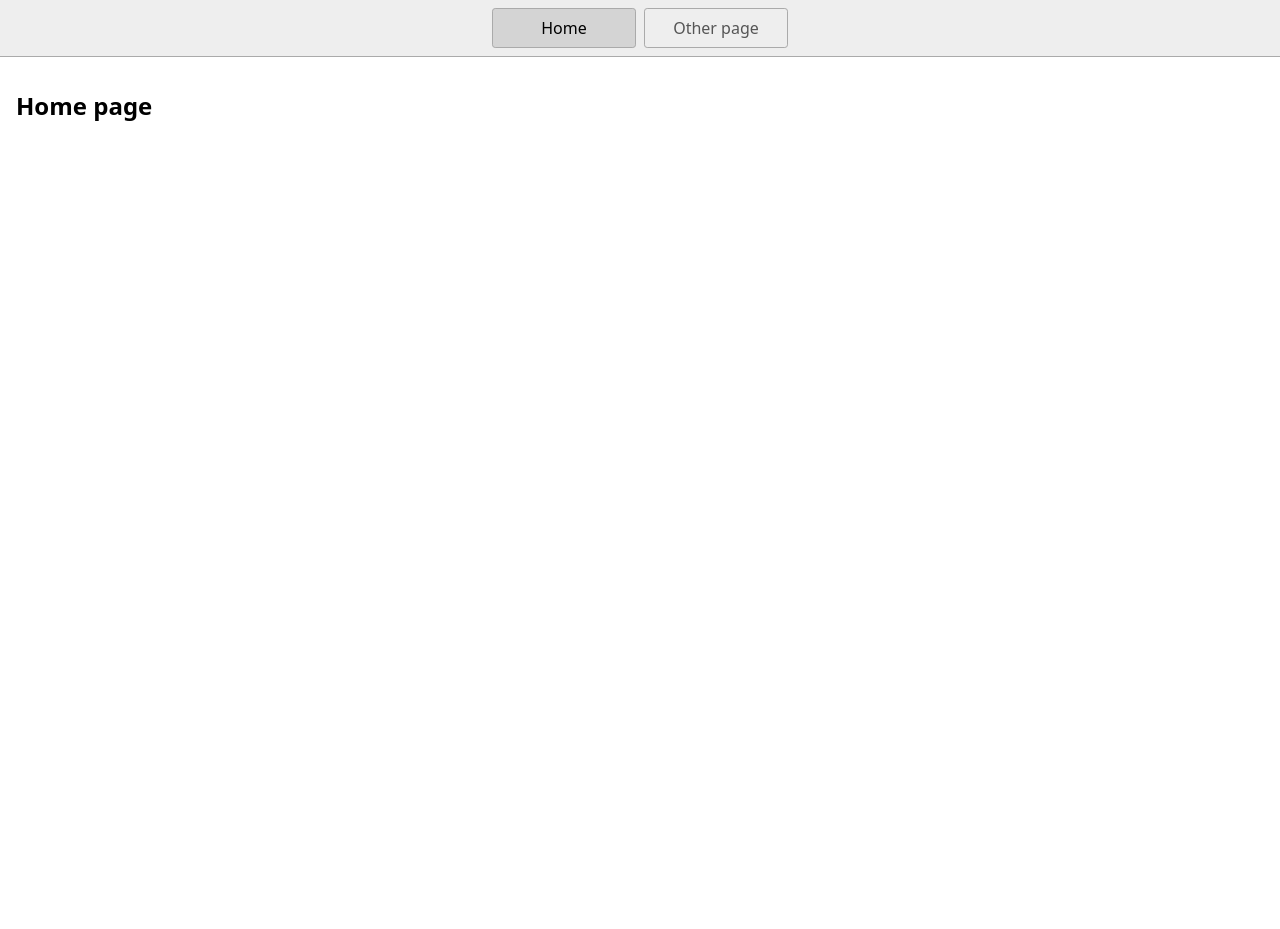
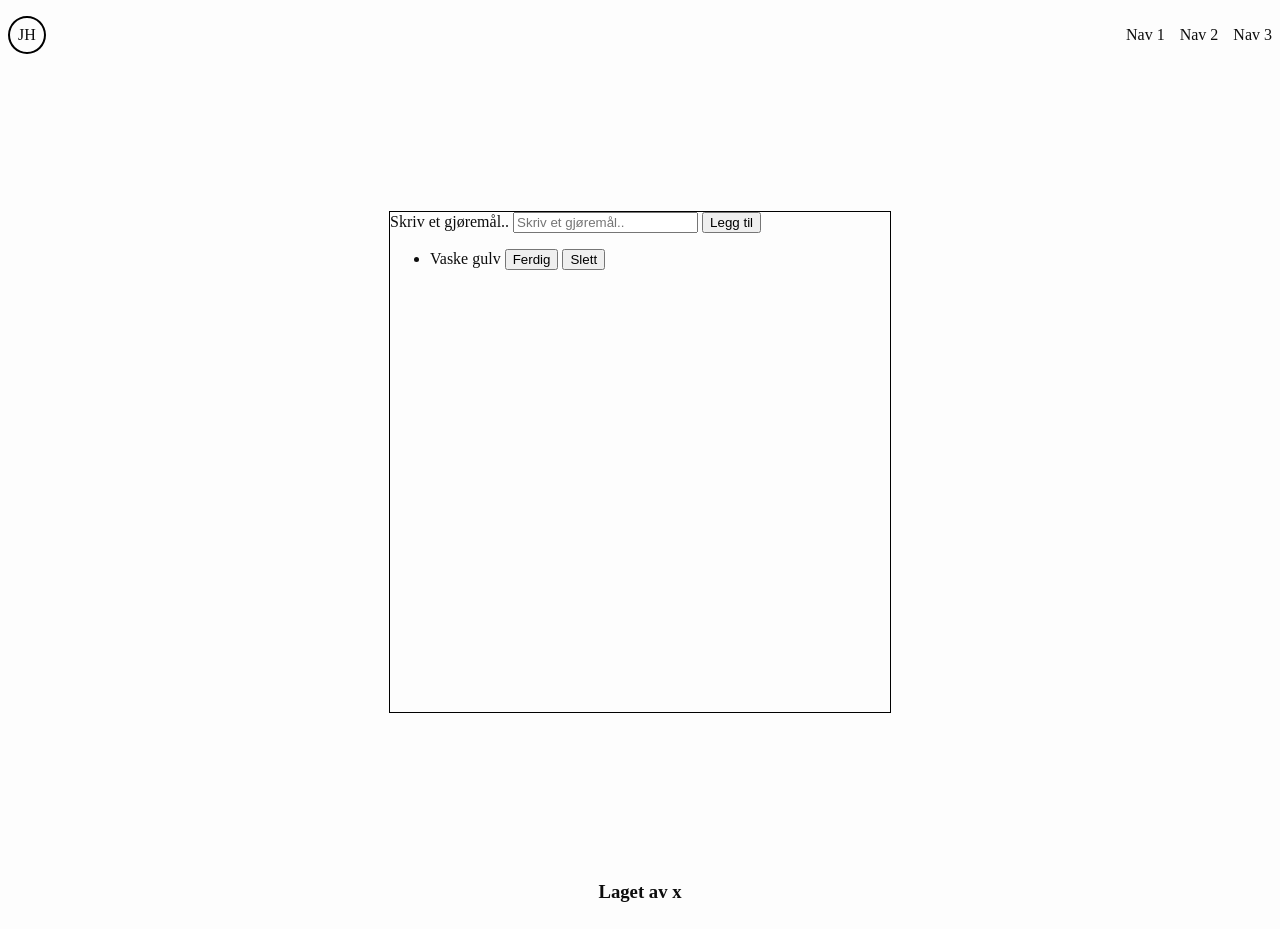
Before and after one commit to lise-charlotte/prosjekt-5, a website: page index.html in a window 1280 px wide. Before the commit the page ends 800 px from the top, so only its background shows below. Drawn offline with Linux system fonts and the light colour scheme.

Commit message:
Template for next assignment

```diff
--- a/index.html
+++ b/index.html
@@ -4,20 +4,43 @@
     <title>Home</title>
     <meta charset="UTF-8" />
     <meta name="viewport" content="width=device-width" />
-    <!--
-      Need a visual blank slate?
-      Remove all code in `styles.css`!
-    -->
+
     <link rel="stylesheet" href="styles.css" />
     <script type="module" src="script.js"></script>
   </head>
   <body>
-    <nav>
-      <a href="/" aria-current="page">Home</a>
-      <a href="/page2.html">Other page</a>
-    </nav>
+    <header>
+      <div class="headerLogo">JH</div>
+      <nav>
+        <ul class="navigationList">
+          <li>Nav 1</li>
+          <li>Nav 2</li>
+          <li>Nav 3</li>
+        </ul>
+      </nav>
+    </header>
     <main>
-      <h1>Home page</h1>
+      <section class="flexCenter">
+        <!-- Gjøremålsliste -->
+        <div class="todoApp">
+          <label for="inputField">
+            Skriv et gjøremål..
+            <input type="text" name="inputField" id="inputField" placeholder="Skriv et gjøremål..">
+          </label>
+
+          <button id="addButton">Legg til</button>
+
+          <ul id="todoList">
+            <!-- Placeholder. Innhold kommer fra JS. Blir slettet senere. -->
+            <li>Vaske gulv
+              <button>Ferdig</button> <button>Slett</button>
+            </li>
+          </ul>
+        </div>
+      </section>
     </main>
+    <footer>
+      <h3>Laget av x</h3>
+    </footer>
   </body>
 </html>
--- a/script.js
+++ b/script.js
@@ -1 +1,41 @@
-console.log('Hello!');
+// Fetching the elements from HTML
+const inputField = document.querySelector("#inputField");
+const addButton = document.querySelector("#addButton");
+const todoList = document.querySelector("#todoList");
+
+// Registers when button is clicked and activates a function.
+addButton.addEventListener("click", function (){
+    console.log("Legg til knappen er trykket!");
+
+    // Creating a variable storing the value of another variable
+    // Taking the global variable inputField and using the method .value to fetch a value stored in a new variable
+    const inputFieldValue = inputField.value;
+    console.log(inputFieldValue);
+
+    // Creates a new Element to the list with the content from input after button press.
+    const todoItem = document.createElement("li");
+    todoItem.textContent = inputFieldValue;
+    todoList.appendChild(todoItem);
+
+    // Explain what happens on the next lines
+    const finishedButton = document.createElement("button");
+    finishedButton.textContent = "Ferdig";
+    todoItem.appendChild(finishedButton);
+    finishedButton.addEventListener("click", function () {
+        console.log("Ferdig knappen er trykket!");
+
+        // Use an if/else statement here: to check if the element have this styling or not to toggle it on and off.
+        todoItem.style.textDecoration = "line-through";
+    });
+
+    // Explain what happens on the next lines
+    const removeButton = document.createElement("button");
+    removeButton.textContent = "Slett";
+    todoItem.appendChild(removeButton);
+    removeButton.addEventListener("click", function () {
+        console.log("Slett knappen er trykket!");
+
+        // Use an if/else statement here: to check if the element have the styling for finished or not before possible to delete.
+        todoItem.remove();
+    });
+});
--- a/styles.css
+++ b/styles.css
@@ -1,46 +1,52 @@
-* {
-  box-sizing: border-box;
+/* GENERAL */
+body {
+  background-color: #fdfdfd;
+  color: #0d0d0d;
 }
 
-body {
-  margin: 0;
-  font-family: system-ui, sans-serif;
-  color: black;
-  background-color: white;
+/* HEADER */
+header {
+  display: flex;
+  justify-content: space-between;
+  align-items: center;
+  padding: 8px 0;
 }
 
-nav {
-  display: flex;
-  flex-wrap: wrap;
-  align-items: center;
-  justify-content: center;
-  padding: 0.5rem;
-  gap: 0.5rem;
-  border-bottom: solid 1px #aaa;
-  background-color: #eee;
+.headerLogo {
+  padding: 8px;
+  border: 2px solid black;
+  border-radius: 50%;
 }
 
-nav a {
-  display: inline-block;
-  min-width: 9rem;
-  padding: 0.5rem;
-  border-radius: 0.2rem;
-  border: solid 1px #aaa;
-  text-align: center;
-  text-decoration: none;
-  color: #555;
+.navigationList {
+  display: flex;
+  justify-content: end;
+  gap: 15px;
+  list-style-type: none;
+  margin: 0;
+  padding: 0;
 }
 
-nav a[aria-current='page'] {
-  color: #000;
-  background-color: #d4d4d4;
+/* MAIN */
+section {
+  height: 100vh;
 }
 
-main {
-  padding: 1rem;
+.flexCenter {
+  display: flex;
+  flex-direction: column;
+  justify-content: center;
+  align-items: center;
 }
 
-h1 {
-  font-weight: bold;
-  font-size: 1.5rem;
+.todoApp {
+  height: 500px;
+  width: 500px;
+  border: 1px solid black;
 }
+
+/* FOOTER */
+footer {
+  display: flex;
+  justify-content: center;
+}
```
Also changed, not shown: 1 other file.
